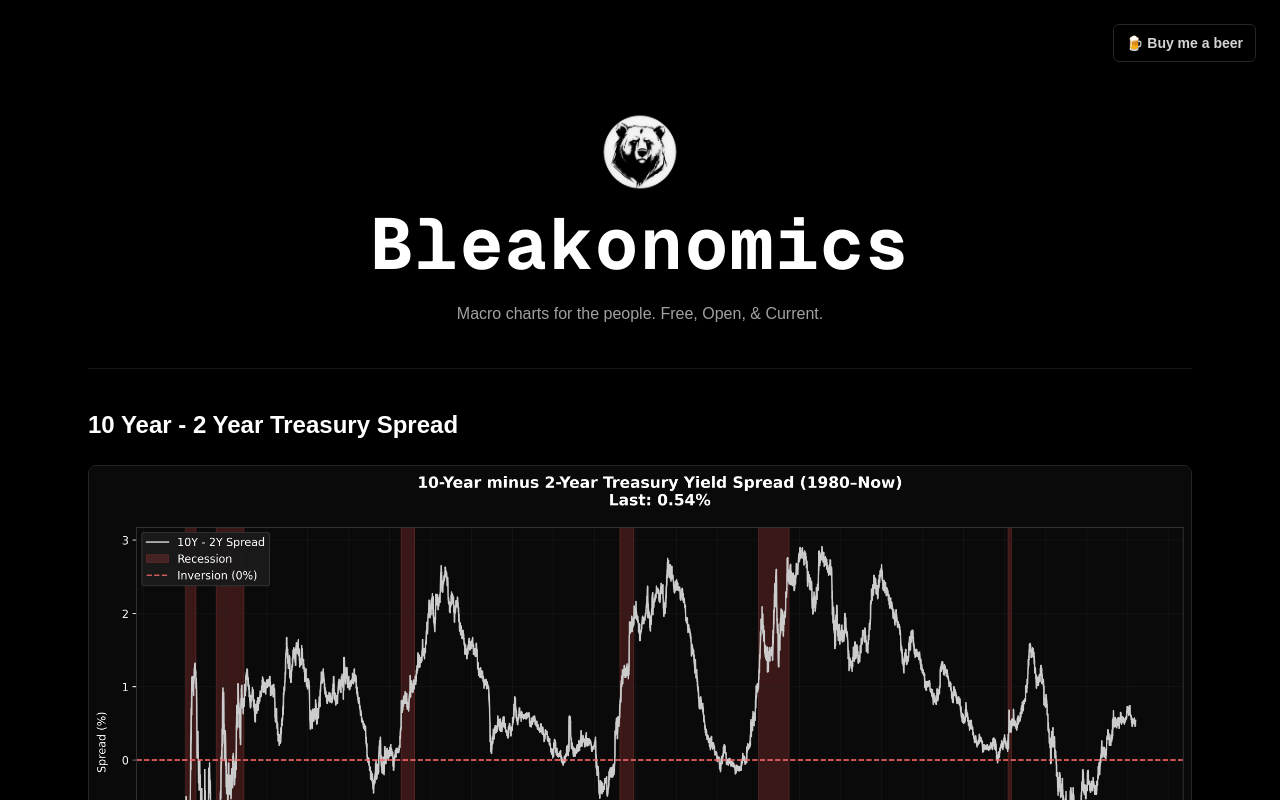
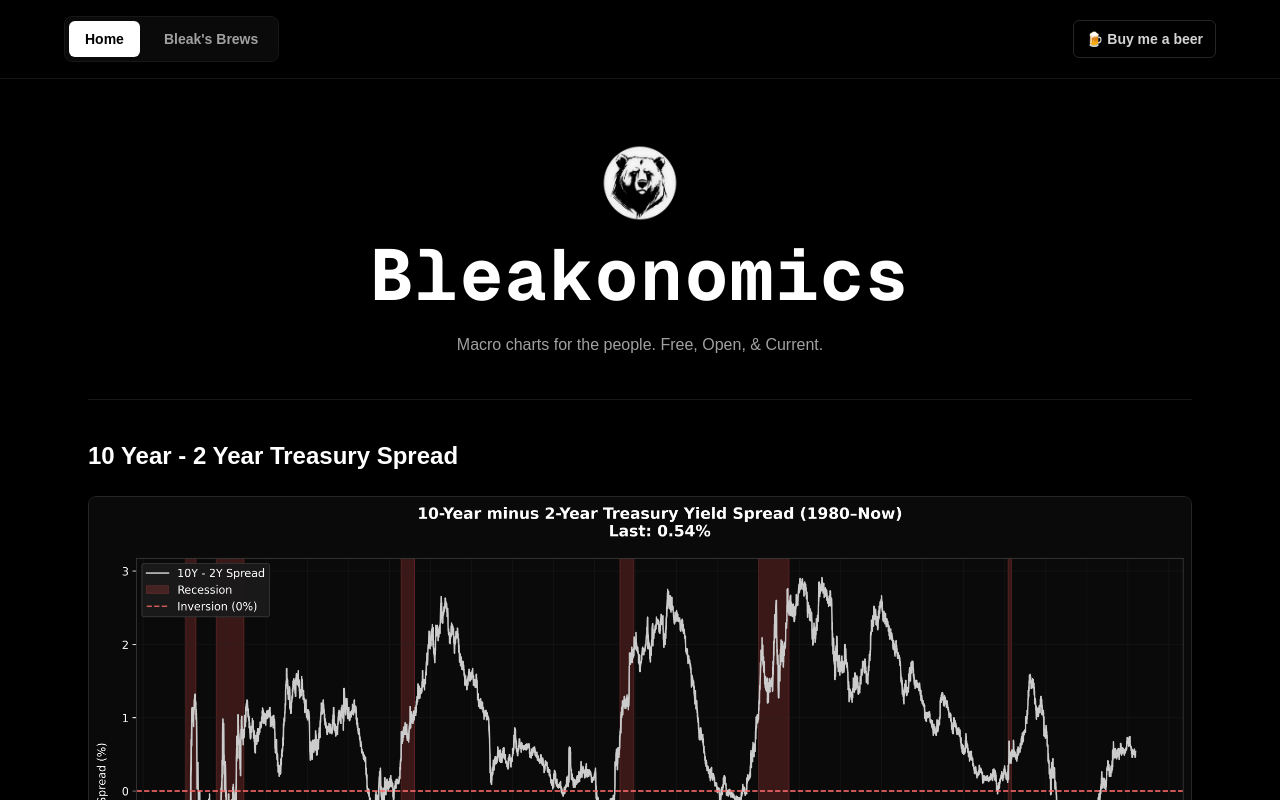
Before and after one commit to Scott-Lancaster/Bleakonomics, a Next.js app: page / in a window 1280 px wide. Shown: the top 800 px of the page. Built offline with nearby package versions, Linux system fonts and the light colour scheme.

Commit message:
making bleaks brews

```diff
--- /dev/null
+++ b/app/bleaks-brews/page.tsx
@@ -0,0 +1,24 @@
+import Image from "next/image";
+import bleaksBrewsButton from "../../BleaksBrewsButton.png";
+import SiteHeader from "../../components/SiteHeader";
+
+export default function BleaksBrewsPage() {
+  return (
+    <main className="min-h-screen bg-black text-white">
+      <SiteHeader active="brews" />
+
+      <section className="mx-auto flex min-h-[calc(100vh-73px)] max-w-4xl flex-col items-center justify-center px-6 py-20 text-center">
+        <Image
+          src={bleaksBrewsButton}
+          alt="Bleak's Brews"
+          className="h-24 w-24 object-contain"
+          priority
+        />
+        <h1 className="mt-6 font-mono text-4xl font-bold tracking-wide text-white md:text-6xl">
+          Bleak&apos;s Brews
+        </h1>
+        <p className="mt-5 text-lg text-neutral-400">Coming Soon</p>
+      </section>
+    </main>
+  );
+}
--- a/app/page.tsx
+++ b/app/page.tsx
@@ -1,7 +1,7 @@
 import Image from "next/image";
 import Link from "next/link";
 import bleakLogo from "../bleaklogo1.png";
-import DonateButton from "../components/DonateButton";
+import SiteHeader from "../components/SiteHeader";
 import yieldCurveData from "../public/data/yield_curve.json";
 
 function formatUpdatedAtUtc(date: string) {
@@ -23,11 +23,9 @@ export default function Home() {
 
   return (
     <main className="min-h-screen bg-black text-white">
-      <div className="absolute right-6 top-6 z-20">
-        <DonateButton />
-      </div>
+      <SiteHeader active="home" />
 
-      <section className="mx-auto flex min-h-screen max-w-6xl flex-col px-6 pb-16 pt-28">
+      <section className="mx-auto flex max-w-6xl flex-col px-6 pb-16 pt-16">
         <div className="flex flex-col items-center gap-4 text-center">
           <Image
             src={bleakLogo}
--- /dev/null
+++ b/components/SiteHeader.tsx
@@ -0,0 +1,37 @@
+import Link from "next/link";
+import DonateButton from "./DonateButton";
+
+type SiteHeaderProps = {
+  active: "home" | "brews";
+};
+
+const tabs = [
+  { href: "/", label: "Home", id: "home" },
+  { href: "/bleaks-brews", label: "Bleak's Brews", id: "brews" },
+] as const;
+
+export default function SiteHeader({ active }: SiteHeaderProps) {
+  return (
+    <header className="border-b border-neutral-900 px-6 py-4">
+      <div className="mx-auto flex max-w-6xl items-center justify-between gap-4">
+        <nav className="flex items-center gap-2 rounded-lg border border-neutral-900 bg-neutral-950 p-1">
+          {tabs.map((tab) => (
+            <Link
+              key={tab.id}
+              href={tab.href}
+              className={
+                "rounded-md px-4 py-2 text-sm font-semibold transition " +
+                (active === tab.id
+                  ? "bg-white text-black"
+                  : "text-neutral-400 hover:bg-neutral-900 hover:text-white")
+              }
+            >
+              {tab.label}
+            </Link>
+          ))}
+        </nav>
+        <DonateButton />
+      </div>
+    </header>
+  );
+}
```
